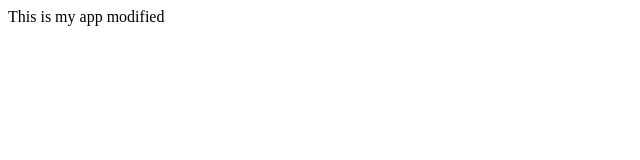
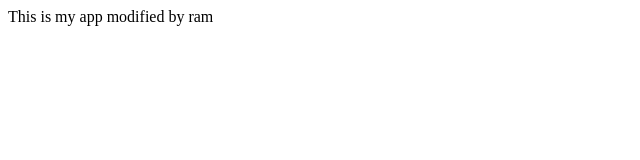
Before and after one commit to shoba03/myappSample, a plain HTML site: page index.html in a window 1280 px wide. Shown: the full height of the page, 0-640 px from the left. Drawn offline with Linux system fonts and the light colour scheme.

Commit message:
commit for js

```diff
--- a/index.html
+++ b/index.html
@@ -3,6 +3,6 @@
 <title>My app Ram</title>
 </head>
 <body>
- This is my app modified
+ This is my app modified by ram
 </body>
 </html>
```
